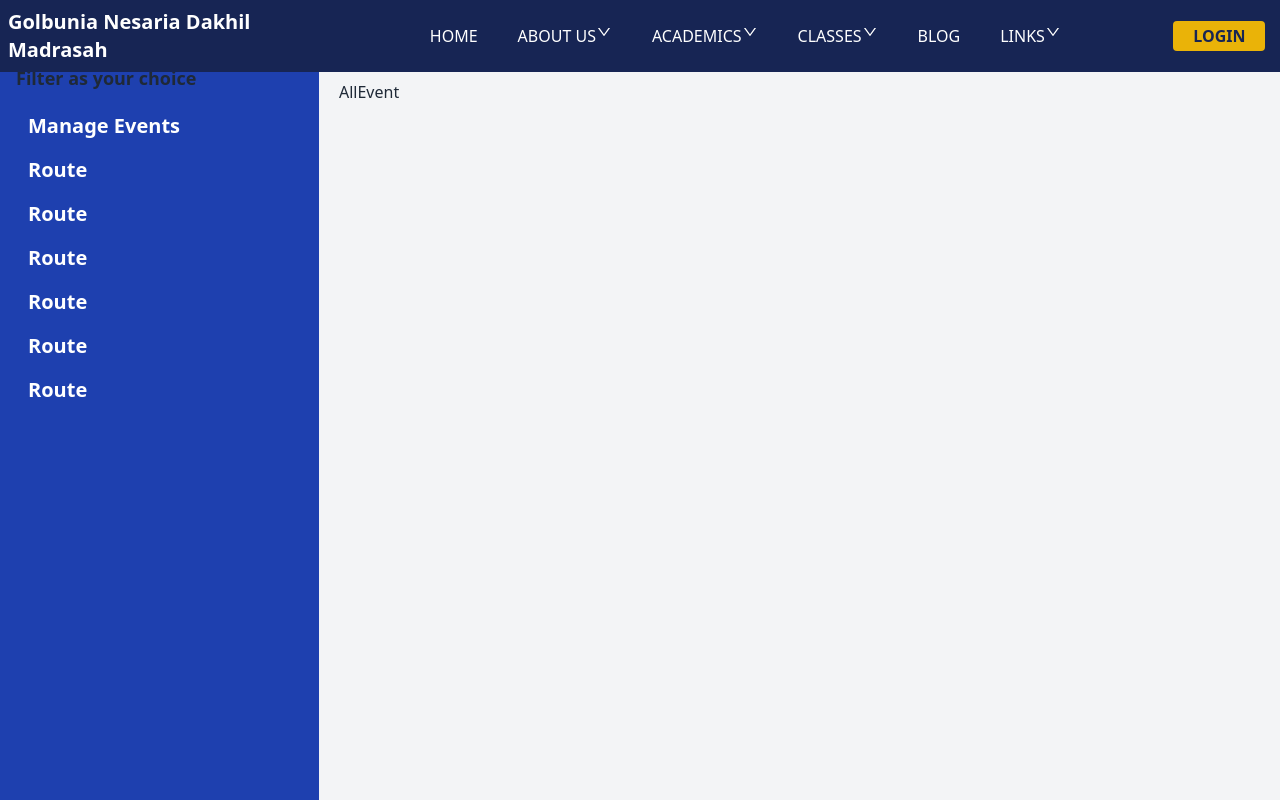
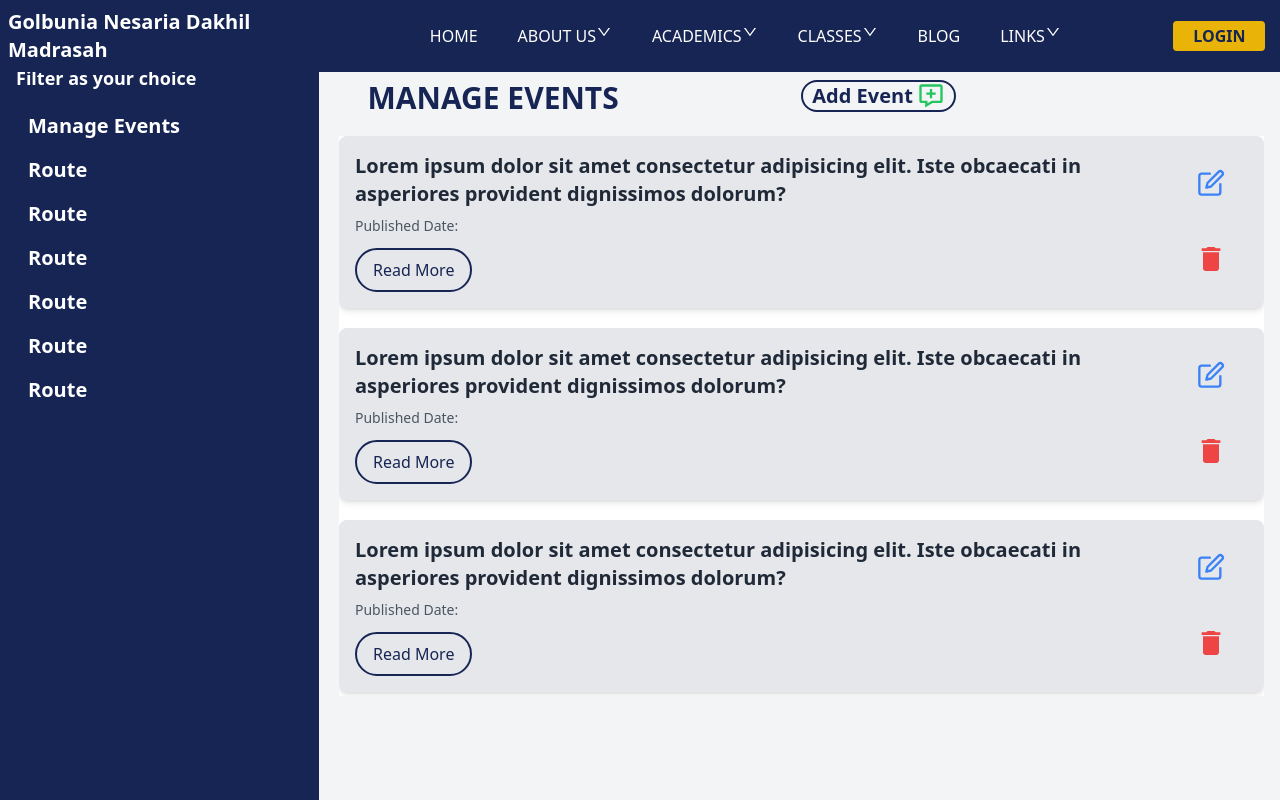
Before and after one commit to aminulislam2002/golbunia-nesaria-dakhil-madrasah-client, a React (Vite) app: page /dashboard/manageEvents in a window 1280 px wide. Built offline with nearby package versions, Linux system fonts and the light colour scheme.

Commit message:
manage event dashboard design done

```diff
--- a/src/Layouts/DashboardLayout.jsx
+++ b/src/Layouts/DashboardLayout.jsx
@@ -95,7 +95,7 @@ const DashboardLayout = () => {
       <div className="drawer container mx-auto">
         <input id="my-drawer-3" type="checkbox" className="drawer-toggle" />
         <div className="drawer-content lg:flex gap-1">
-          <div className="w-full lg:w-3/12 bg-blue-800 lg:pt-16 overflow-y-auto max-h-[100vh] h-screen">
+          <div className="w-full lg:w-3/12 bg-blue-950 lg:pt-16 overflow-y-auto max-h-[100vh] lg:h-screen">
             <div className="flex justify-start">
               <div className="flex-none lg:hidden">
                 <label htmlFor="my-drawer-3" className="btn btn-square btn-ghost">
@@ -103,7 +103,7 @@ const DashboardLayout = () => {
                 </label>
               </div>
               <div className="px-2 w-auto lg:w-full">
-                <div className="ms-2 text-lg font-semibold">Filter as your choice</div>
+                <div className="ms-2 text-lg font-semibold text-white">Filter as your choice</div>
               </div>
             </div>
             <div className="flex-none hidden lg:block mt-4">
@@ -115,20 +115,21 @@ const DashboardLayout = () => {
             </div>
           </div>
           <div className="lg:w-9/12 p-4">
-            <div className="lg:mt-16">
+            <div className="lg:pt-16">
               <Outlet />
             </div>
           </div>
         </div>
         <div className="drawer-side">
           <label htmlFor="my-drawer-3" className="drawer-overlay overflow-x-auto max-h-[100vh]"></label>
-          <ul className="p-4 w-52 bg-blue-800 h-full overflow-y-auto">
+          <ul className="p-4 w-52 bg-blue-950 overflow-y-auto">
             {isAdmin && <> {optionsOne} </>}
             {isTeacher && <> {optionsTwo} </>}
             {isStudent && <> {optionsThree} </>}
           </ul>
         </div>
       </div>
+      <div>{/* Footer position [if need] */}</div>
     </div>
   );
 };
--- a/src/Pages/Dashboard/AdminDashboard/ManageEvents/AllEvent/AllEvent.jsx
+++ b/src/Pages/Dashboard/AdminDashboard/ManageEvents/AllEvent/AllEvent.jsx
@@ -1,7 +1,131 @@
+import { BiMessageAdd } from "react-icons/bi";
+import { FiEdit } from "react-icons/fi";
+import { MdDelete } from "react-icons/md";
+import { Link } from "react-router-dom";
+
 const AllEvent = () => {
   return (
     <div>
-      <h1>AllEvent</h1>
+      <div className="w-full">
+        <div className="text-center mb-5 grid grid-cols-2">
+          <div className="w-2/3">
+            <h1 className="text-3xl font-semibold text-blue-950">MANAGE EVENTS</h1>
+          </div>
+
+          <Link to="/dashboard/addEvent">
+            <div className="flex justify-center items-center gap-1 w-1/3 rounded-full border-2 text-blue-950 hover:text-white border-blue-950 hover:bg-blue-950 focus:outline-none focus:ring-2 focus:border-blue-950">
+              <span className="text-xl font-semibold">Add Event</span>
+              <BiMessageAdd className="w-7 h-7 text-green-500"></BiMessageAdd>
+            </div>
+          </Link>
+        </div>
+        <div className="overflow-y-auto max-h-[70vh]">
+          <div className="notice-list overflow-y-auto max-h-[80vh] bg-white">
+            <div className="bg-gray-200 p-4 rounded-lg shadow-md hover:shadow-lg transition duration-300 mb-5 flex justify-center items-center">
+              <div className="w-11/12">
+                <h2 className="text-xl font-semibold">
+                  Lorem ipsum dolor sit amet consectetur adipisicing elit. Iste obcaecati in asperiores provident dignissimos
+                  dolorum?
+                </h2>
+                <p className="text-sm text-gray-600 mt-2">Published Date:</p>
+                <button className="mt-3 px-4 py-2 rounded-full border-2 text-blue-950 hover:text-white border-blue-950 hover:bg-blue-950 focus:outline-none focus:ring-2 focus:border-blue-950">
+                  Read More
+                </button>
+              </div>
+              <div className="w-1/12">
+                <div className="flex flex-col-reverse justify-center items-center gap-10">
+                  <button>
+                    <MdDelete className="w-8 h-8 text-red-500"></MdDelete>
+                  </button>
+                  <Link to="/dashboard/updateEvent">
+                    <button>
+                      <FiEdit className="w-7 h-7 text-blue-500"></FiEdit>
+                    </button>
+                  </Link>
+                </div>
+              </div>
+            </div>
+          </div>{" "}
+          <div className="notice-list overflow-y-auto max-h-[80vh] bg-white">
+            <div className="bg-gray-200 p-4 rounded-lg shadow-md hover:shadow-lg transition duration-300 mb-5 flex justify-center items-center">
+              <div className="w-11/12">
+                <h2 className="text-xl font-semibold">
+                  Lorem ipsum dolor sit amet consectetur adipisicing elit. Iste obcaecati in asperiores provident dignissimos
+                  dolorum?
+                </h2>
+                <p className="text-sm text-gray-600 mt-2">Published Date:</p>
+                <button className="mt-3 px-4 py-2 rounded-full border-2 text-blue-950 hover:text-white border-blue-950 hover:bg-blue-950 focus:outline-none focus:ring-2 focus:border-blue-950">
+                  Read More
+                </button>
+              </div>
+              <div className="w-1/12">
+                <div className="flex flex-col-reverse justify-center items-center gap-10">
+                  <button>
+                    <MdDelete className="w-8 h-8 text-red-500"></MdDelete>
+                  </button>
+                  <Link to="/dashboard/updateEvent">
+                    <button>
+                      <FiEdit className="w-7 h-7 text-blue-500"></FiEdit>
+                    </button>
+                  </Link>
+                </div>
+              </div>
+            </div>
+          </div>{" "}
+          <div className="notice-list overflow-y-auto max-h-[80vh] bg-white">
+            <div className="bg-gray-200 p-4 rounded-lg shadow-md hover:shadow-lg transition duration-300 mb-5 flex justify-center items-center">
+              <div className="w-11/12">
+                <h2 className="text-xl font-semibold">
+                  Lorem ipsum dolor sit amet consectetur adipisicing elit. Iste obcaecati in asperiores provident dignissimos
+                  dolorum?
+                </h2>
+                <p className="text-sm text-gray-600 mt-2">Published Date:</p>
+                <button className="mt-3 px-4 py-2 rounded-full border-2 text-blue-950 hover:text-white border-blue-950 hover:bg-blue-950 focus:outline-none focus:ring-2 focus:border-blue-950">
+                  Read More
+                </button>
+              </div>
+              <div className="w-1/12">
+                <div className="flex flex-col-reverse justify-center items-center gap-10">
+                  <button>
+                    <MdDelete className="w-8 h-8 text-red-500"></MdDelete>
+                  </button>
+                  <Link to="/dashboard/updateEvent">
+                    <button>
+                      <FiEdit className="w-7 h-7 text-blue-500"></FiEdit>
+                    </button>
+                  </Link>
+                </div>
+              </div>
+            </div>
+          </div>{" "}
+          <div className="notice-list overflow-y-auto max-h-[80vh] bg-white">
+            <div className="bg-gray-200 p-4 rounded-lg shadow-md hover:shadow-lg transition duration-300 mb-5 flex justify-center items-center">
+              <div className="w-11/12">
+                <h2 className="text-xl font-semibold">
+                  Lorem ipsum dolor sit amet consectetur adipisicing elit. Iste obcaecati in asperiores provident dignissimos
+                  dolorum?
+                </h2>
+                <p className="text-sm text-gray-600 mt-2">Published Date:</p>
+                <button className="mt-3 px-4 py-2 rounded-full border-2 text-blue-950 hover:text-white border-blue-950 hover:bg-blue-950 focus:outline-none focus:ring-2 focus:border-blue-950">
+                  Read More
+                </button>
+              </div>
+              <div className="w-1/12">
+                <div className="flex flex-col-reverse justify-center items-center gap-10">
+                  <button>
+                    <MdDelete className="w-8 h-8 text-red-500"></MdDelete>
+                  </button>
+                  <Link to="/dashboard/updateEvent">
+                    <button>
+                      <FiEdit className="w-7 h-7 text-blue-500"></FiEdit>
+                    </button>
+                  </Link>
+                </div>
+              </div>
+            </div>
+          </div>
+        </div>
+      </div>
     </div>
   );
 };
```
Also changed, not shown: src/Routers/Router.jsx (+10 -0 lines).
